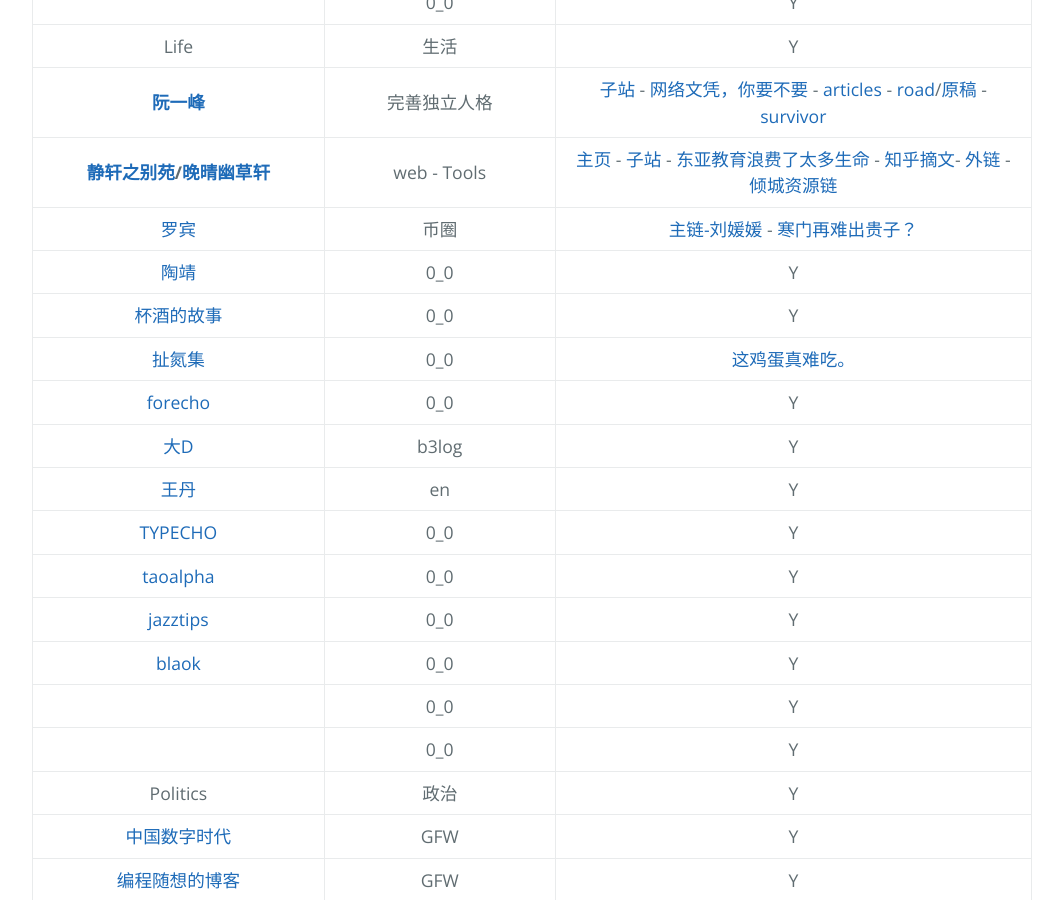
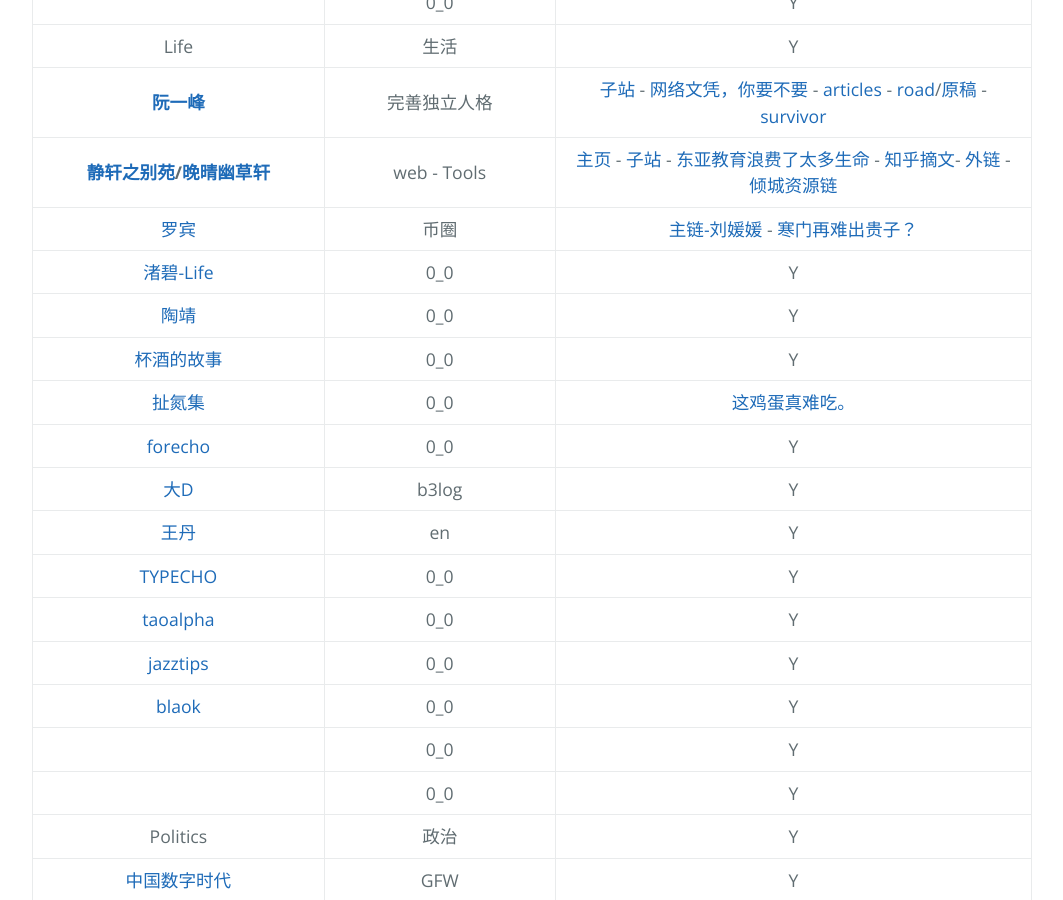
Before and after one commit to AmbroseRen/test, a Jekyll site: the page built from Library/Blog.md, in a window 1280 px wide and 900 px high, scrolled down 1179 px. Shown: the whole window, without its empty margins (192-1255 px from the left). Built offline with Jekyll 4.4.1, drawn with Linux system fonts in a browser that asks for light colours; our own code applies the rules of GitHub Pages for plain Markdown files; the repository's description, which GitHub fills in, is left out.

Commit message:
Update Blog.md

```diff
--- a/Library/Blog.md
+++ b/Library/Blog.md
@@ -33,6 +33,7 @@
 | __[阮一峰](http://www.ruanyifeng.com/home.html)__ | 完善独立人格 | [子站](http://www.ruanyifeng.com/calvino/) - [网络文凭，你要不要](http://www.ruanyifeng.com/blog/2016/10/online_education.html) - [articles](https://github.com/ruanyf/articles) - [road](https://road.ruanyifeng.com/)/[原稿](https://github.com/ruanyf/road) - [survivor](https://survivor.ruanyifeng.com/) |
 | __[静轩之别苑](https://quickapp.lovejade.cn/links/?utm_source=ld246.com)/[晚晴幽草轩](https://www.jeffjade.com/2016/03/30/104-front-end-tutorial/)__ | web - Tools | [主页](https://aboutme.lovejade.cn/) - [子站](https://blog.lovejade.cn/) - [东亚教育浪费了太多生命](https://blog.lovejade.cn/2016/10/12/the-East_Asia_Education-wasted-too-much-life.html) - [知乎摘文](https://www.zhihu.com/people/yang-qiong-pu)- [外链](https://www.jeffjade.com/Links/?utm_source=ld246.com#%E7%8E%87%E6%80%A7%E6%8E%A8%E8%8D%90%EF%BC%9A) - [倾城资源链](https://nicelinks.site/explore/resource) |
 | [罗宾](https://dbarobin.com/tags/#RSS) | 币圈 | [主链-刘媛媛](https://k.sina.cn/article_7069198356_1a55b681400100jii3.html) - [寒门再难出贵子？](https://dbarobin.com/2013/08/24/rural-family-and-great-man/) |
+| [渚碧-Life](https://jubeny.com/) | 0_0 | Y |
 | [陶靖](https://jingine.com/) | 0_0 | Y |
 | [杯酒的故事](https://beijiu.ink/) | 0_0 | Y |
 | [扯氮集](http://weiwuhui.com/) | 0_0 | [这鸡蛋真难吃。](http://weiwuhui.com/comments) |
```
